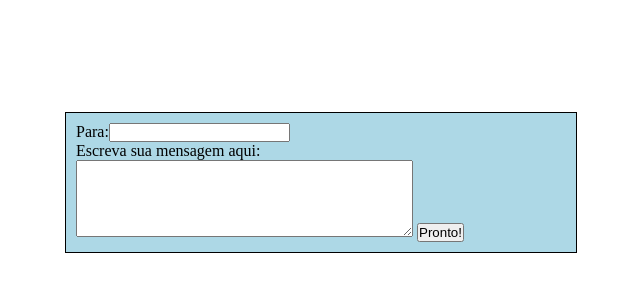
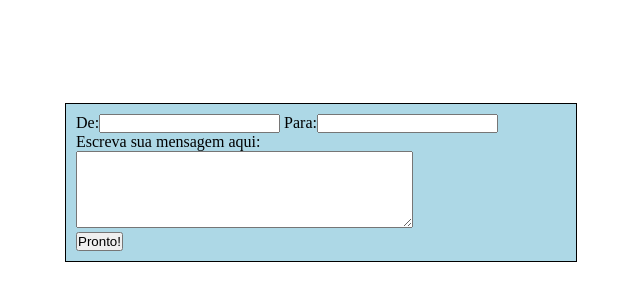
Before and after one commit to sdrashen/invitation-html-css-javascript, a plain HTML site: page homePage/home.html in a window 1280 px wide. Shown: the part 218-518 px from the top of the page, without its empty margins (319-959 px from the left). Drawn offline with Linux system fonts and the light colour scheme.

Commit message:
Created new html file and javascript file

```diff
--- a/style.css
+++ b/homePage/home.css
@@ -2,6 +2,11 @@
     margin: 0;
     padding: 0;
     box-sizing: border-box;
+}
+
+a {
+    text-decoration: none;
+    color: #000000;
 }
 
 #container {
@@ -21,6 +26,7 @@
 }
 
 #to,
+#from,
 #message {
     outline: none;
 }
--- a/index.html
+++ b/homePage/home.html
@@ -5,7 +5,7 @@
     <meta charset="UTF-8" />
     <meta http-equiv="X-UA-Compatible" content="IE=edge" />
     <meta name="viewport" content="width=device-width, initial-scale=1.0" />
-    <link rel="stylesheet" href="style.css" />
+    <link rel="stylesheet" href="home.css" />
     <title>Invitation</title>
 </head>
 <!--Essa é a tela para inserir os dados-->
@@ -13,11 +13,18 @@
 <body>
     <main id="container">
         <div id="infos">
+            <label for="from">De:<input type="text" id="from" /></label>
             <label for="to">Para:<input type="text" id="to" /></label>
-            <div id="message-paper">
+            <div id="message-insert">
                 <label for="message">Escreva sua mensagem aqui:</label>
                 <textarea id="message" cols="40" rows="5"></textarea>
-                <button type="submit">Pronto!</buton>
+                <div id="button">
+                    <button type="submit">
+              <a href="http://127.0.0.1:5500/envelopePage/message.html"
+                >Pronto!</a
+              >
+            </button>
+                </div>
             </div>
         </div>
     </main>
```
Also changed, not shown: envelopePage/message.html (added, +19 -0 lines), homePage/main.js (added).
